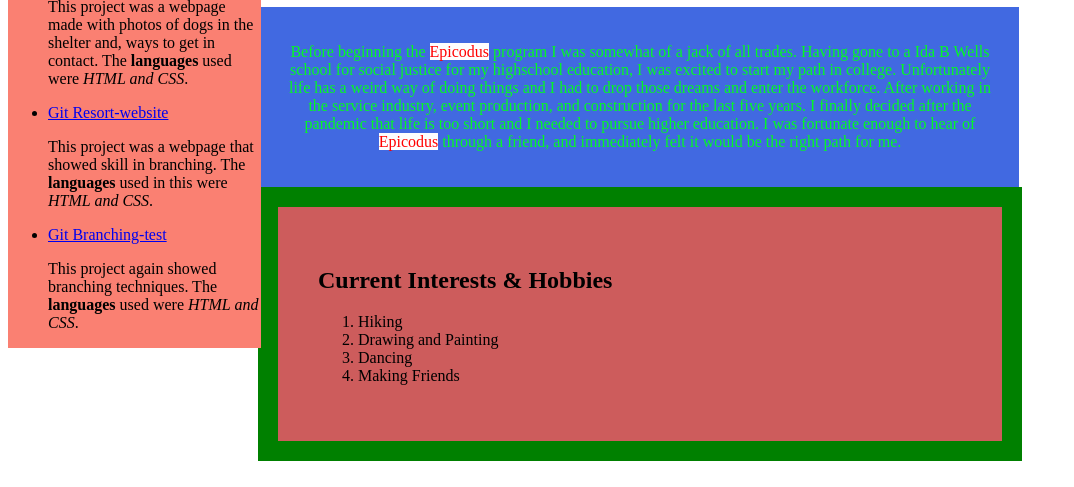
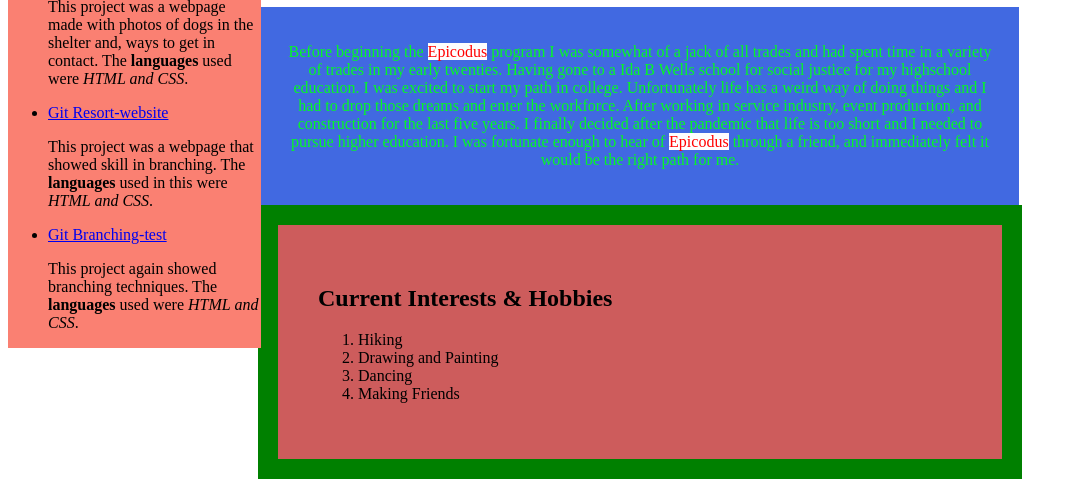
Before and after one commit to Coltthatcher/portfolio-landing-page, a plain HTML site: page index.html in a window 1280 px wide. Shown: the part 614-1101 px from the top of the page, without its empty margins (0-1074 px from the left). Drawn offline with Linux system fonts and the light colour scheme.

Commit message:
changed some html inline for the paragraph about myself

```diff
--- a/index.html
+++ b/index.html
@@ -33,7 +33,7 @@
 
   <div class="column">
     <div class="important">
-      <p>Before beginning the <span class="highlight">Epicodus</span> program I was somewhat of a jack of all trades. Having gone to a Ida B Wells school for social justice for my highschool education, I was excited to start my path in college. Unfortunately life has a weird way of doing things and I had to drop those dreams and enter the workforce. After working in the service industry, event production, and construction for the last five years. I finally decided after the pandemic that life is too short and I needed to pursue higher education. I was fortunate enough to hear of <span class="highlight">Epicodus</span> through a friend, and immediately felt it would be the right path for me.</p>
+      <p>Before beginning the <span class="highlight">Epicodus</span> program I was somewhat of a jack of all trades and had spent time in a variety of trades in my early twenties. Having gone to a Ida B Wells school for social justice for my highschool education. I was excited to start my path in college. Unfortunately life has a weird way of doing things and I had to drop those dreams and enter the workforce. After working in service industry, event production, and construction for the last five years. I finally decided after the pandemic that life is too short and I needed to pursue higher education. I was fortunate enough to hear of <span class="highlight">Epicodus</span> through a friend, and immediately felt it would be the right path for me.</p>
     </div>
 
 </div>
```
